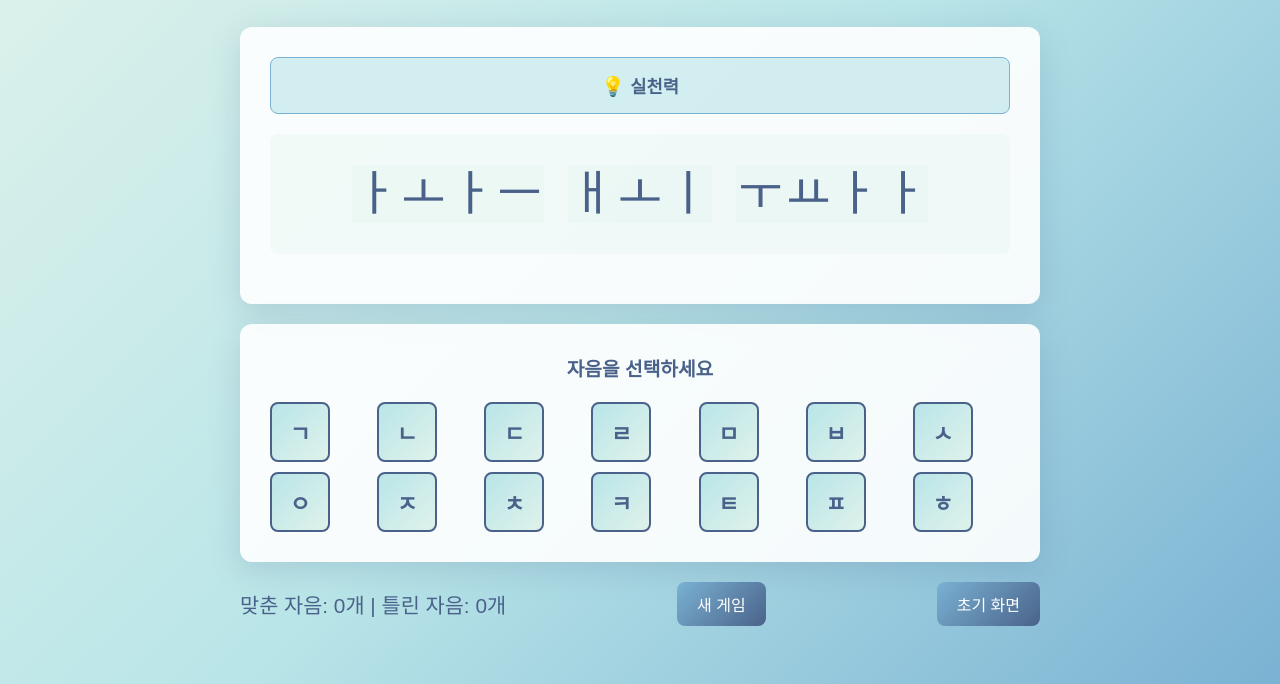
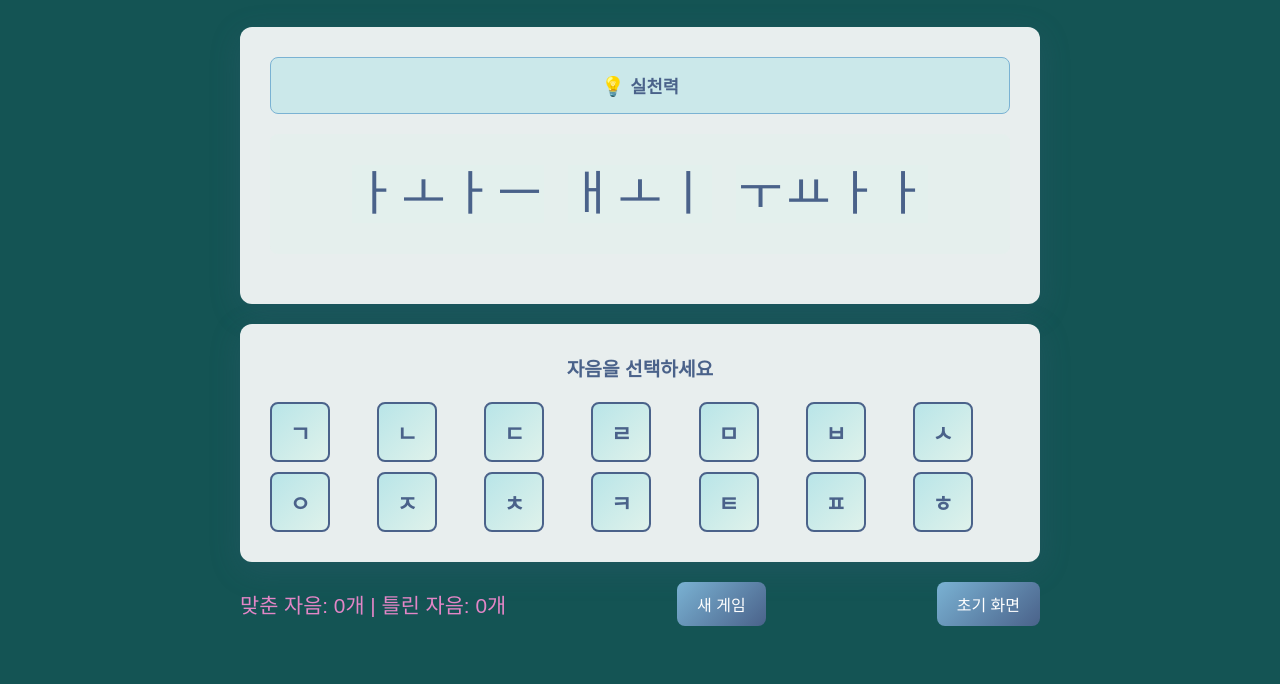
Before and after one commit to soosoohan/moeum-quiz, a plain HTML site: page M01.html in a window 1280 px wide. Shown: the part 116-800 px from the top of the page. Drawn offline with Linux system fonts and the light colour scheme.

Commit message:
Update M01.html

```diff
--- a/M01.html
+++ b/M01.html
@@ -25,7 +25,7 @@
 
 body {
 font-family: ‘Malgun Gothic’, sans-serif;
-background: linear-gradient(135deg, #DFF2EB 0%, #B9E5E8 50%, #7AB2D3 100%);
+background: #145454;
 min-height: 100vh;
 padding: 20px;
 }
@@ -250,7 +250,7 @@ margin-bottom: 20px;
 
 .stats {
 font-size: 1.3em;
-color: #4A628A;
+color: #e386c7;
 }
 
 .new-game-btn {
```
